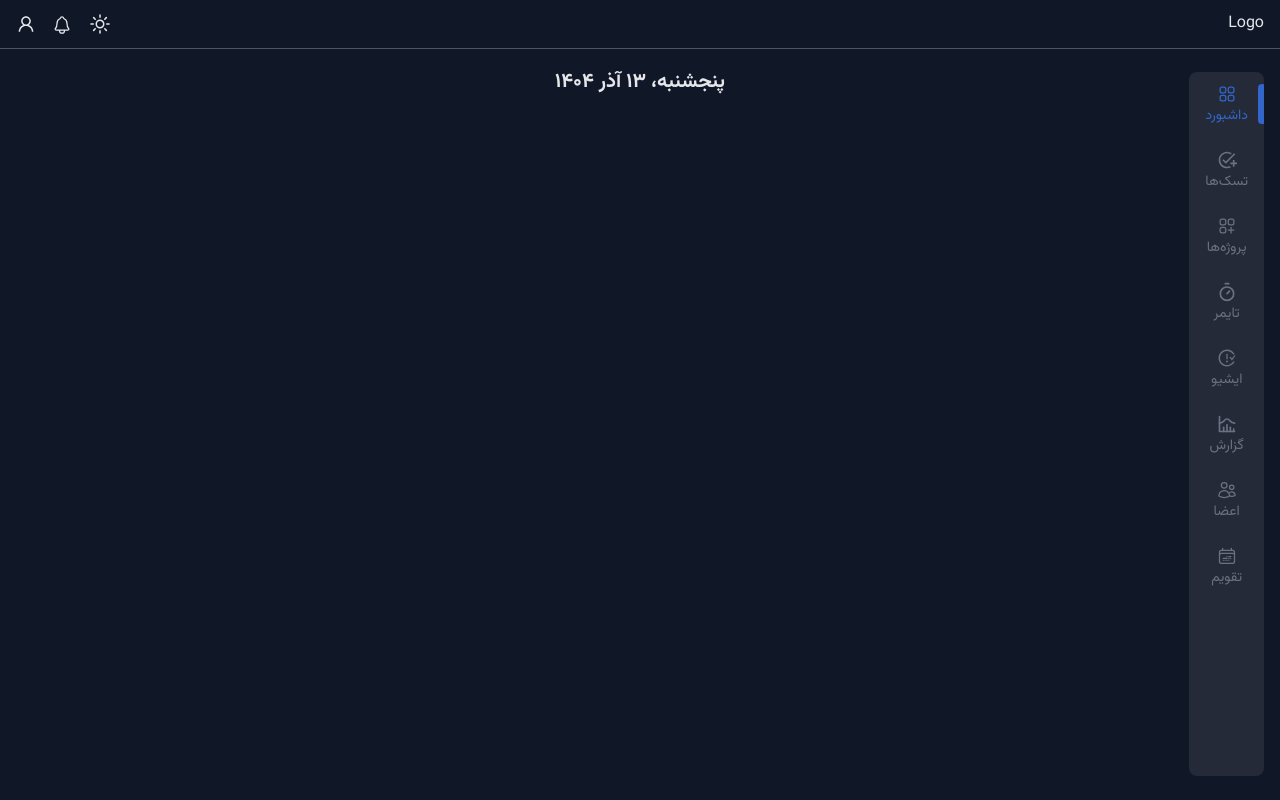
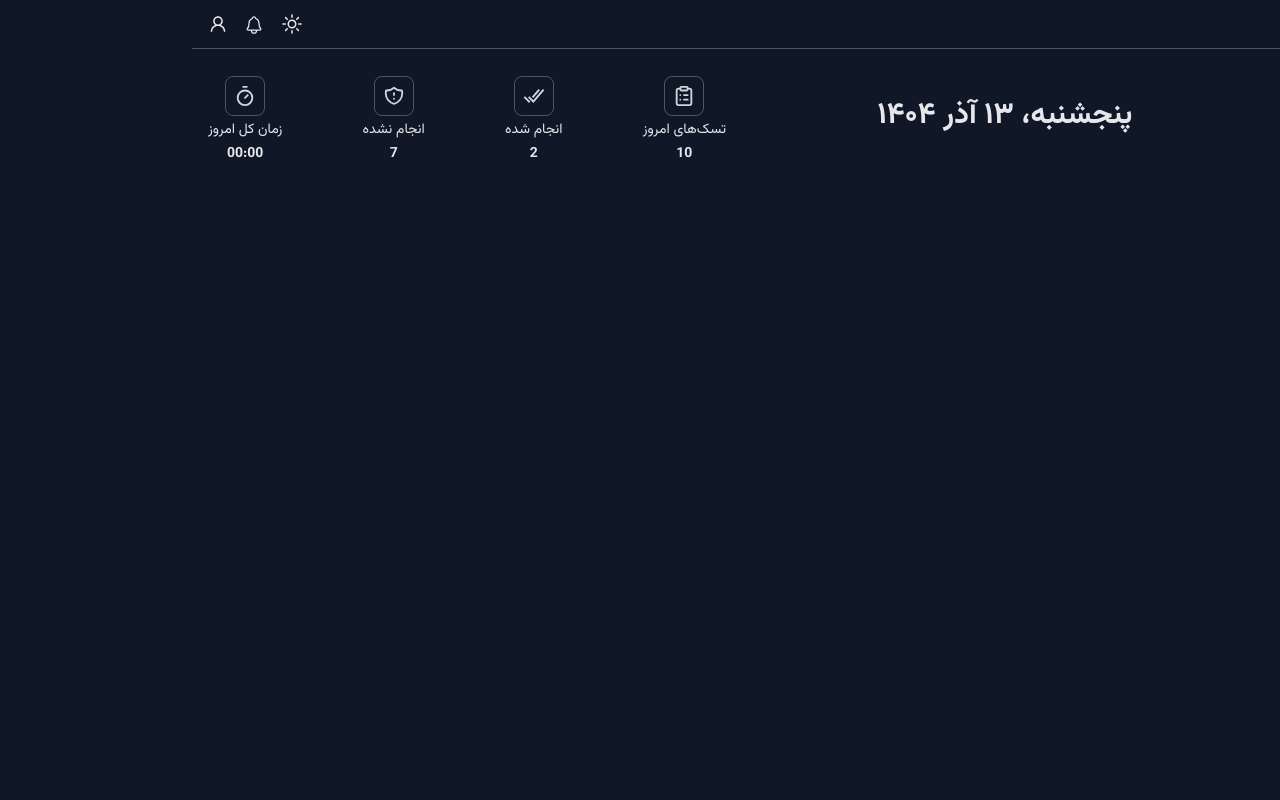
Before and after one commit to AmirAjam/project-managment, a React (Vite) app: page / in a window 1280 px wide. Built offline with nearby package versions, Linux system fonts and the light colour scheme.

Commit message:
add todayStats to dashboard page

```diff
--- a/src/components/layout/Layout.tsx
+++ b/src/components/layout/Layout.tsx
@@ -13,7 +13,7 @@ const Layout = ({ children }: LayoutProps) => {
       <Header />
       <div className="container">
         <DesktopNavbar />
-        <div className="mt-14 mx-auto">{children}</div>
+        <div className="mt-14 mx-auto sm:mr-24 md:mr-48!">{children}</div>
       </div>
       <MobileNavbar />
     </>
--- a/src/components/layout/Navbar/DesktopNavbar.tsx
+++ b/src/components/layout/Navbar/DesktopNavbar.tsx
@@ -12,7 +12,9 @@ const DesktopNavbar = () => {
                 to={item.link}
                 className={({ isActive }) =>
                   `group flex flex-col items-center gap-0.5 ${
-                    isActive ? "text-primary-color active" : "text-gray-500"
+                    isActive
+                      ? "text-primary-color active"
+                      : "text-gray-500 dark:text-gray-300"
                   }`
                 }
               >
--- a/src/components/layout/Navbar/mobileNavbar.tsx
+++ b/src/components/layout/Navbar/mobileNavbar.tsx
@@ -22,7 +22,9 @@ const MobileNavbar = () => {
               to={item.link}
               className={({ isActive }) =>
                 `flex items-center flex-col gap-0.5 ${
-                  isActive ? "text-primary-color active" : "text-gray-500"
+                  isActive
+                    ? "text-primary-color active"
+                    : "text-gray-500 dark:text-gray-300"
                 }`
               }
             >
--- a/src/pages/dashboard/DashboardPage.tsx
+++ b/src/pages/dashboard/DashboardPage.tsx
@@ -1,11 +1,20 @@
 import Layout from "@/components/layout/layout";
 import TodayDate from "./components/TodayDate";
+import TodayStats from "./components/TodayStats";
 
 const DashboardPage = () => {
   return (
     <>
       <Layout>
-        <TodayDate />
+        <div className="md:flex gap-5 items-center">
+          <div className="md:w-1/2">
+            <TodayDate />
+          </div>
+
+          <div className="md:w-1/2">
+            <TodayStats />
+          </div>
+        </div>
       </Layout>
     </>
   );
--- a/src/pages/dashboard/components/TodayDate.tsx
+++ b/src/pages/dashboard/components/TodayDate.tsx
@@ -2,7 +2,7 @@ import { getTodayDateJalali } from "@/utils/utils";
 
 const TodayDate = () => {
   return (
-    <h2 className="font-Vazirmatn-Bold text-xl text-center pt-3">
+    <h2 className="font-Vazirmatn-Bold text-xl text-center pt-3 md:text-3xl">
       {getTodayDateJalali()}
     </h2>
   );
--- /dev/null
+++ b/src/pages/dashboard/components/TodayStats.tsx
@@ -0,0 +1,36 @@
+import { IoCheckmarkDoneSharp } from "react-icons/io5";
+import { LuClipboardList } from "react-icons/lu";
+import { HiOutlineShieldExclamation } from "react-icons/hi";
+import { LuTimer } from "react-icons/lu";
+
+const TodayStats = () => {
+  const todayStatsItem = [
+    { id: 1, title: "تسک‌های امروز", value: 10, icon: LuClipboardList },
+    { id: 2, title: "انجام شده ", value: 2, icon: IoCheckmarkDoneSharp },
+    {
+      id: 3,
+      title: "انجام نشده ",
+      value: 7,
+      icon: HiOutlineShieldExclamation,
+    },
+    { id: 4, title: "زمان کل امروز", value: "00:00", icon: LuTimer },
+  ];
+  return (
+    <div className="flex justify-between mt-5 gap-1 text-xs lg:text-sm">
+      {todayStatsItem.map((item) => (
+        <div className="flex flex-col items-center gap-1">
+          <div
+            className="border dark:border-gray-600 border-gray-300 p-2 rounded-lg
+          text-gray-500 dark:text-gray-300 w-fit"
+          >
+            <item.icon size="22" />
+          </div>
+          <span className="">{item.title}</span>
+          <span className="font-Vazirmatn-Bold">{item.value}</span>
+        </div>
+      ))}
+    </div>
+  );
+};
+
+export default TodayStats;
```
